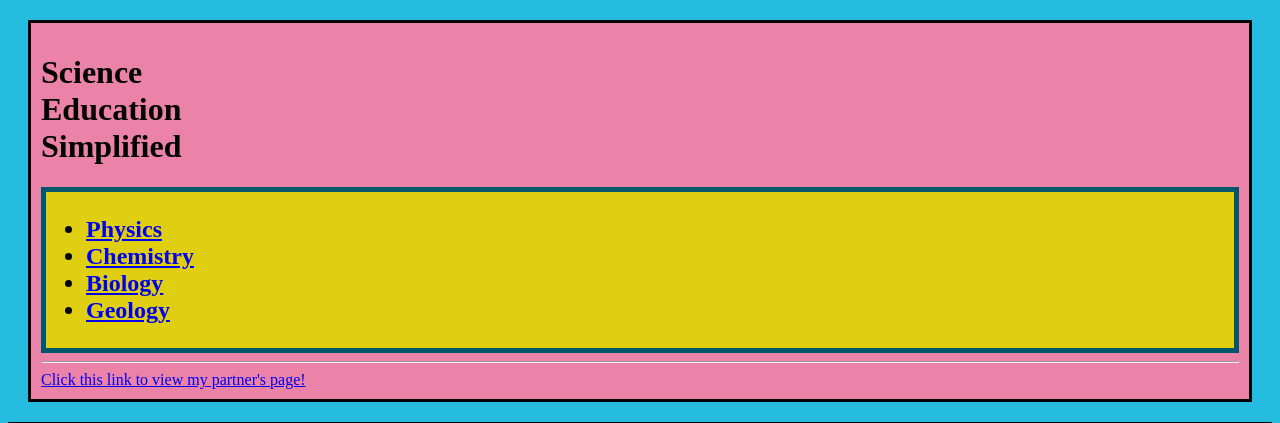
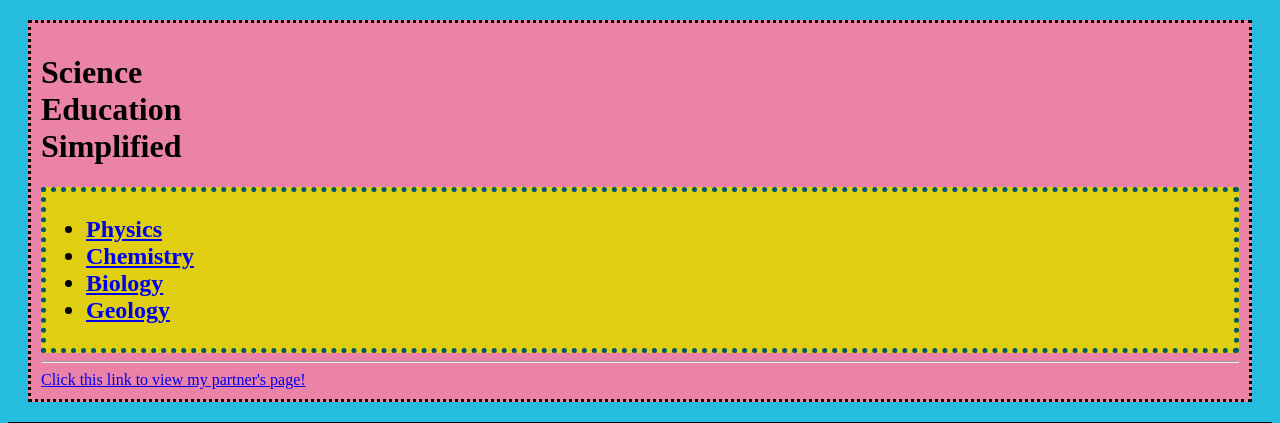
Before and after one commit to tomgtaylor/code-102, a plain HTML site: page index.html in a window 1280 px wide. Shown: the top 423 px of the page. Drawn offline with Linux system fonts and the light colour scheme.

Commit message:
Added app.js

```diff
--- /dev/null
+++ b/app.js
@@ -0,0 +1,5 @@
+let firstName = promt("What is your first name?");
+
+console.log(firstName);
+
+document.write("Hello" , firstName, "How are you today?");
--- a/index.html
+++ b/index.html
@@ -23,6 +23,9 @@
         <hr>
         <a href="https://austinlimanek.github.io/science-education/">Click this link to view my partner's page!</a>
     </header>
+
+  <script src="app.js"></script>
+
     <main>
         <section id="physics"> <h2>Physics</h2>
         <img src="https://www.placecage.com/g/200/300" alt="Image of physics.">
--- a/style.css
+++ b/style.css
@@ -4,14 +4,15 @@ body {
 
 header {
     background-color:#eb82a7;
-    border: solid 3px rgb(0, 0, 0);
+    border: dotted 3px rgb(0, 0, 0);
     padding: 10px;
     margin: 20px;
 }
 
 nav {
     background-color:#E0CF10;
-    border:solid 5px #00566b;
+    border:dashed 5px #00566b;
+    border-style: dotted;
 }
 
 h1 {
```
